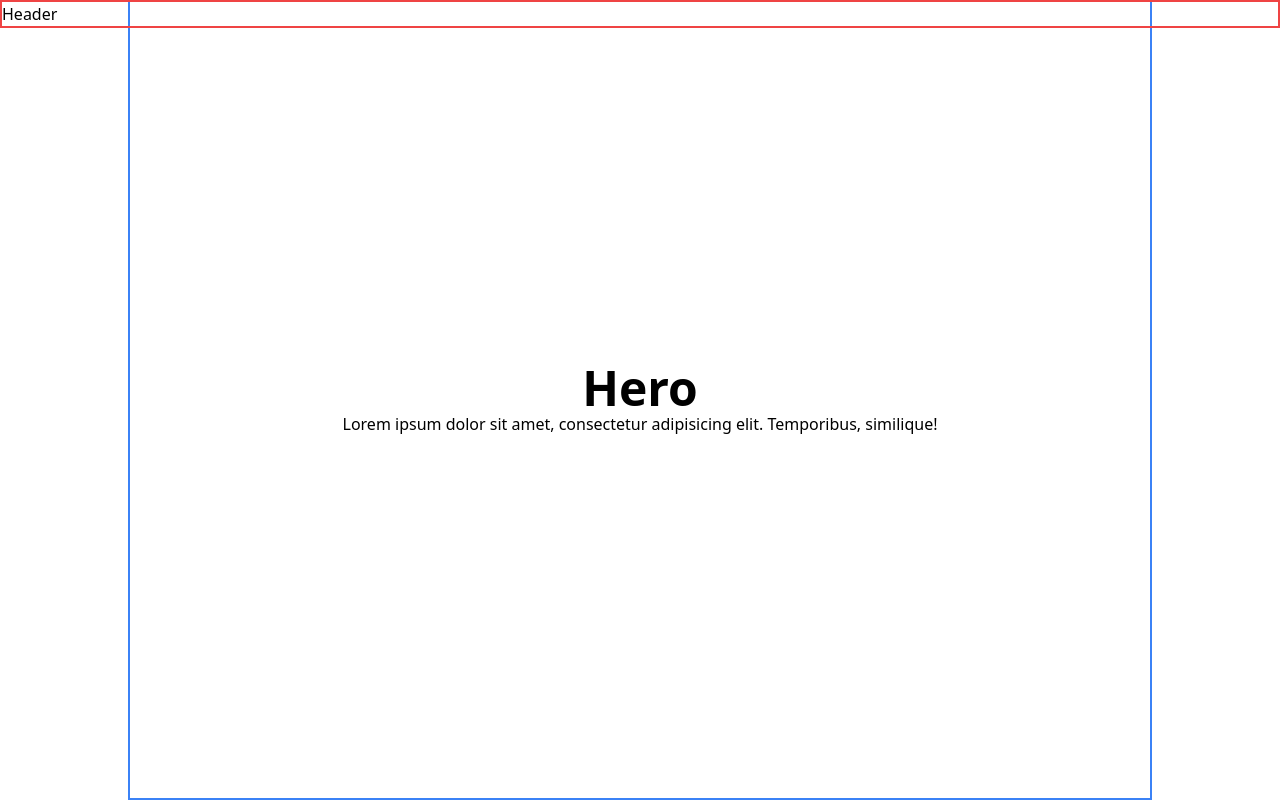
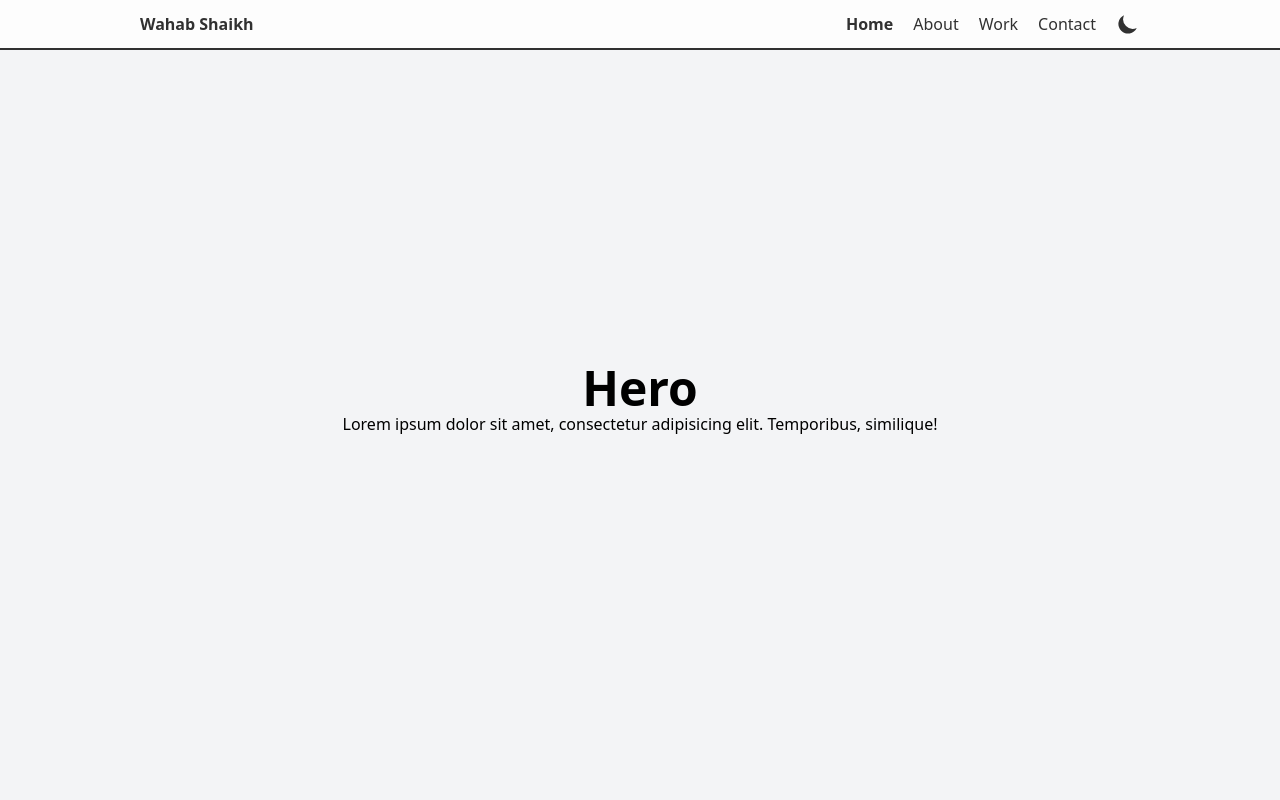
Before and after one commit to wahabshaikh/wahabshaikh.com, a Next.js app: page / in a window 1280 px wide. Shown: the top 800 px of the page. Built offline with nearby package versions, Linux system fonts and the light colour scheme.

Commit message:
:+1: Complete the header and footer

```diff
--- a/components/footer.js
+++ b/components/footer.js
@@ -1,3 +1,14 @@
 export default function Footer() {
-  return <footer className="border-2 border-red-500">Footer</footer>;
+  return (
+    <footer className=" dark:bg-black dark:text-white border-t-2 border-black dark:border-white">
+      <div className="max-w-5xl mx-auto px-3 py-1 flex justify-end">
+        <a
+          className="hover:underline"
+          href="https://github.com/wahabshaikh/portfolio"
+        >
+          Source Code
+        </a>
+      </div>
+    </footer>
+  );
 }
--- a/components/header.js
+++ b/components/header.js
@@ -1,5 +1,63 @@
+import { useEffect, useState } from "react";
+import { useTheme } from "next-themes";
+import Link from "next/link";
+import NavLink from "./nav-link";
+
+const links = [
+  { section: "hero", title: "Home" },
+  { section: "about", title: "About" },
+  { section: "work", title: "Work" },
+  { section: "contact", title: "Contact" },
+];
+
 export default function Header() {
+  const [mounted, setMounted] = useState(false);
+  const { theme, setTheme } = useTheme();
+
+  useEffect(() => setMounted(true), []);
+
   return (
-    <header className="fixed w-full border-2 border-red-500">Header</header>
+    <header className="fixed w-full opacity-80 bg-white dark:bg-black dark:text-white border-b-2 border-black dark:border-white">
+      <div className="max-w-5xl mx-auto p-3 flex flex-col sm:flex-row justify-between">
+        <h1 className="font-bold text-center">
+          <Link href="/">
+            <a>Wahab Shaikh</a>
+          </Link>
+        </h1>
+        <nav className="flex-1">
+          <ul className="flex justify-center sm:justify-end space-x-5">
+            {links.map((link) => (
+              <li key={link.title}>
+                <NavLink to={link.section}>{link.title}</NavLink>
+              </li>
+            ))}
+            <button
+              aria-label="toggle"
+              type="button"
+              onClick={() => setTheme(theme === "dark" ? "light" : "dark")}
+            >
+              {mounted && (
+                <svg
+                  class="w-6 h-6"
+                  fill="currentColor"
+                  viewBox="0 0 20 20"
+                  xmlns="http://www.w3.org/2000/svg"
+                >
+                  {theme === "dark" ? (
+                    <path
+                      fill-rule="evenodd"
+                      d="M10 2a1 1 0 011 1v1a1 1 0 11-2 0V3a1 1 0 011-1zm4 8a4 4 0 11-8 0 4 4 0 018 0zm-.464 4.95l.707.707a1 1 0 001.414-1.414l-.707-.707a1 1 0 00-1.414 1.414zm2.12-10.607a1 1 0 010 1.414l-.706.707a1 1 0 11-1.414-1.414l.707-.707a1 1 0 011.414 0zM17 11a1 1 0 100-2h-1a1 1 0 100 2h1zm-7 4a1 1 0 011 1v1a1 1 0 11-2 0v-1a1 1 0 011-1zM5.05 6.464A1 1 0 106.465 5.05l-.708-.707a1 1 0 00-1.414 1.414l.707.707zm1.414 8.486l-.707.707a1 1 0 01-1.414-1.414l.707-.707a1 1 0 011.414 1.414zM4 11a1 1 0 100-2H3a1 1 0 000 2h1z"
+                      clip-rule="evenodd"
+                    ></path>
+                  ) : (
+                    <path d="M17.293 13.293A8 8 0 016.707 2.707a8.001 8.001 0 1010.586 10.586z"></path>
+                  )}
+                </svg>
+              )}
+            </button>
+          </ul>
+        </nav>
+      </div>
+    </header>
   );
 }
--- a/components/layout.js
+++ b/components/layout.js
@@ -5,7 +5,9 @@ export default function Layout({ children }) {
   return (
     <div className="flex flex-col">
       <Header />
-      <main className="flex-1">{children}</main>
+      <main className="flex-1 bg-gray-100 dark:bg-gray-900 dark:text-white">
+        {children}
+      </main>
       <Footer />
     </div>
   );
--- /dev/null
+++ b/components/nav-link.js
@@ -0,0 +1,16 @@
+import { Link } from "react-scroll";
+
+export default function NavLink({ to, children }) {
+  return (
+    <Link
+      className="cursor-pointer"
+      activeClass="font-bold"
+      to={to}
+      spy
+      smooth
+      duration={500}
+    >
+      {children}
+    </Link>
+  );
+}
--- a/components/section-about.js
+++ b/components/section-about.js
@@ -3,6 +3,7 @@ import Section from "./section";
 export default function About() {
   return (
     <Section
+      id="about"
       title="About"
       description="Lorem ipsum dolor sit, amet consectetur adipisicing elit. Deserunt, repellendus."
     ></Section>
--- a/components/section-contact.js
+++ b/components/section-contact.js
@@ -3,6 +3,7 @@ import Section from "./section";
 export default function Contact() {
   return (
     <Section
+      id="contact"
       title="Contact"
       description="Lorem ipsum dolor, sit amet consectetur adipisicing elit. Deserunt, labore?"
     ></Section>
--- a/components/section-hero.js
+++ b/components/section-hero.js
@@ -3,6 +3,7 @@ import Section from "./section";
 export default function Hero() {
   return (
     <Section
+      id="hero"
       title="Hero"
       description="Lorem ipsum dolor sit amet, consectetur adipisicing elit. Temporibus, similique!"
     ></Section>
--- a/components/section-work.js
+++ b/components/section-work.js
@@ -3,6 +3,7 @@ import Section from "./section";
 export default function Work() {
   return (
     <Section
+      id="work"
       title="Work"
       description="Lorem, ipsum dolor sit amet consectetur adipisicing elit. Ratione, laborum."
     ></Section>
--- a/components/section.js
+++ b/components/section.js
@@ -1,6 +1,9 @@
-export default function Section({ title, description, children }) {
+export default function Section({ id, title, description, children }) {
   return (
-    <section className="min-h-screen px-3 lg:max-w-5xl mx-auto flex flex-col justify-center items-center border-2 border-blue-500">
+    <section
+      id={id}
+      className="min-h-screen px-3 lg:max-w-5xl mx-auto flex flex-col justify-center items-center"
+    >
       <h2 className="text-5xl font-bold">{title}</h2>
       <p className="text-center">{description}</p>
       {children}
--- a/package.json
+++ b/package.json
@@ -17,6 +17,7 @@
     "autoprefixer": "^10.0.4",
     "next-themes": "^0.0.14",
     "postcss": "^8.1.10",
+    "react-scroll": "^1.8.2",
     "tailwindcss": "^2.0.2"
   }
 }
--- a/pages/_app.js
+++ b/pages/_app.js
@@ -1,10 +1,13 @@
+import { ThemeProvider } from "next-themes";
 import Layout from "../components/layout";
 import "../styles/globals.css";
 
 export default function App({ Component, pageProps }) {
   return (
-    <Layout>
-      <Component {...pageProps} />
-    </Layout>
+    <ThemeProvider attribute="class">
+      <Layout>
+        <Component {...pageProps} />
+      </Layout>
+    </ThemeProvider>
   );
 }
--- a/tailwind.config.js
+++ b/tailwind.config.js
@@ -1,6 +1,6 @@
 module.exports = {
-  purge: ['./pages/**/*.{js,ts,jsx,tsx}', './components/**/*.{js,ts,jsx,tsx}'],
-  darkMode: false, // or 'media' or 'class'
+  purge: ["./pages/**/*.{js,ts,jsx,tsx}", "./components/**/*.{js,ts,jsx,tsx}"],
+  darkMode: "class",
   theme: {
     extend: {},
   },
@@ -8,4 +8,4 @@ module.exports = {
     extend: {},
   },
   plugins: [],
-}
+};
```
Also changed, not shown: 1 other file (tests, documents, lock files or other folders).
